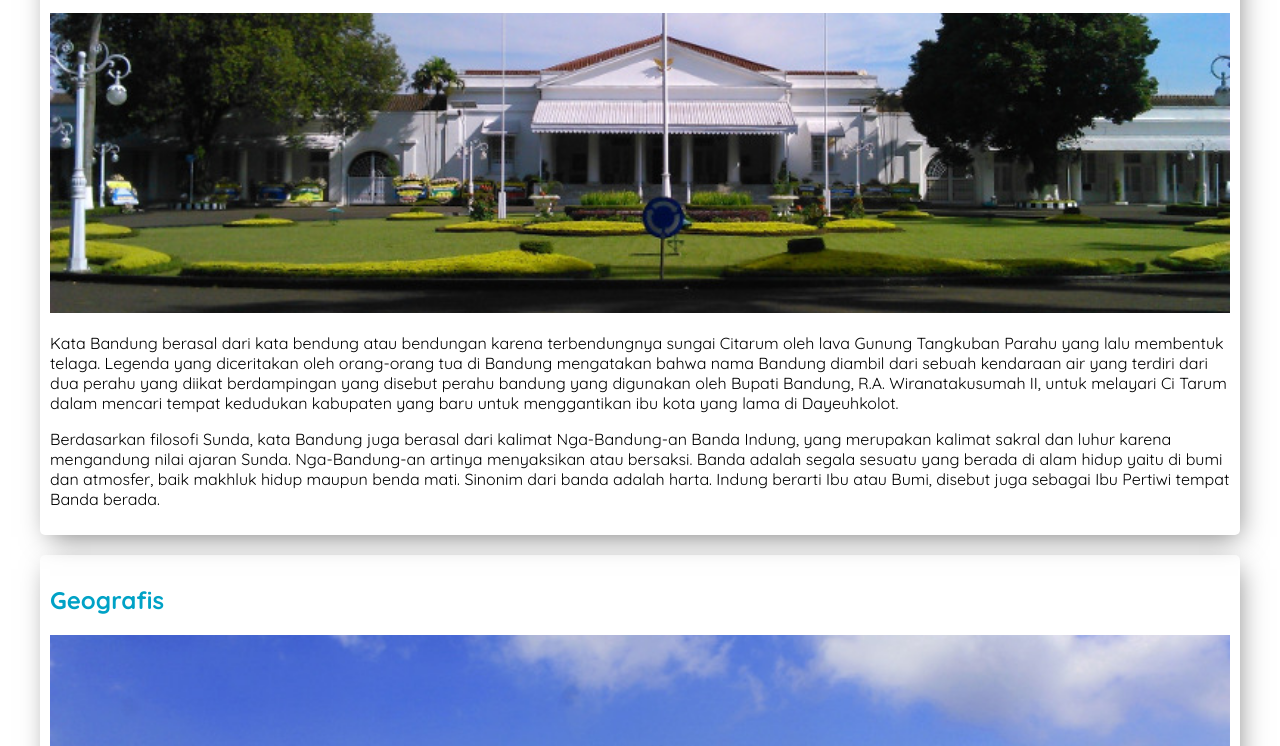
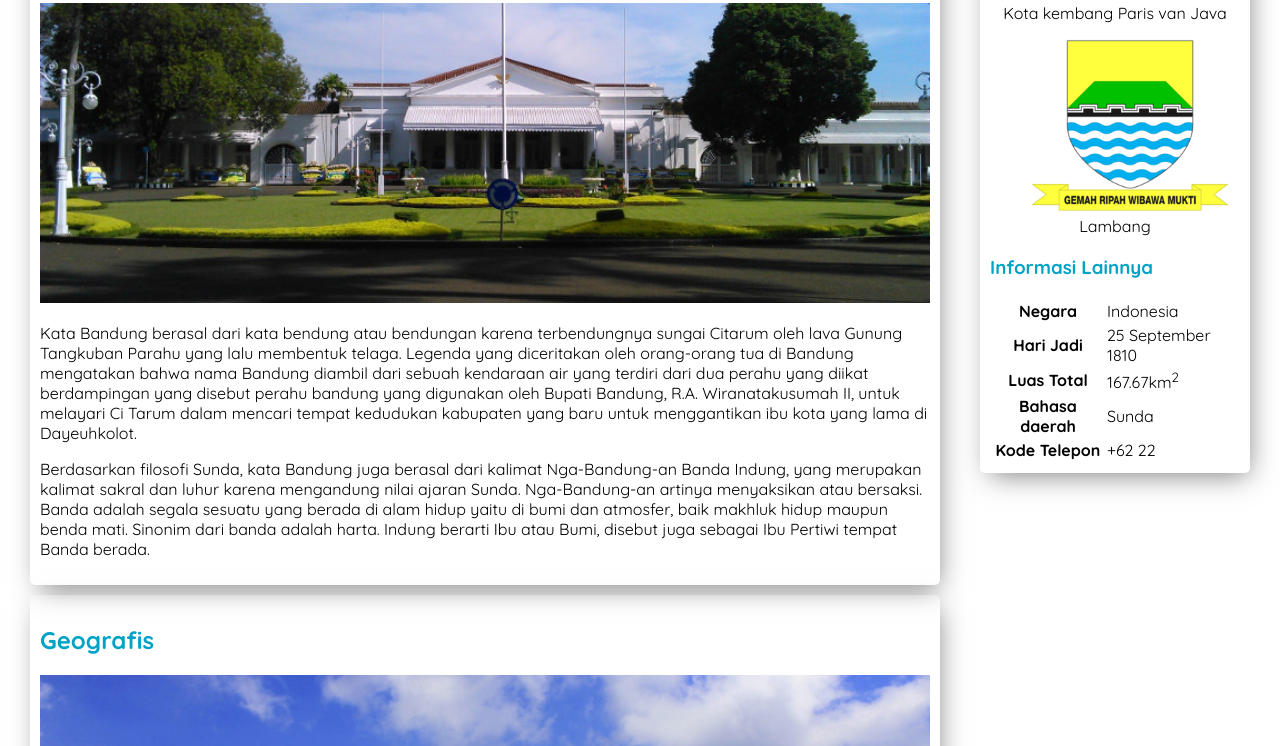
Before and after one commit to rizlmaulanaa/WebDasar, a plain HTML site: page Index.html in a window 1280 px wide. Shown: the part 440-1186 px from the top of the page. Drawn offline with Linux system fonts and the light colour scheme.

Commit message:
Menambah effect floating pada Elemen <aside> serta dan mengatur tata letaknya

```diff
--- a/assets/styles/style.css
+++ b/assets/styles/style.css
@@ -45,7 +45,7 @@ nav a:hover{
 .card{
   box-shadow: 4px 8px 26px -6px rgba(0,0,0,0.5);;
   border-radius: 5px;
-  margin: 20px;
+  margin: 10px;
   padding: 10px;
 }
 
@@ -70,4 +70,20 @@ nav{
 
 main{
   padding: 20px;
+  overflow: auto;
 }
+
+#content{
+  float: left;
+  width: 75%;
+}
+
+aside{
+  float: right;
+  width: 25%;
+  padding-left: 20px;
+}
+
+*{
+  box-sizing: border-box;
+}
```
